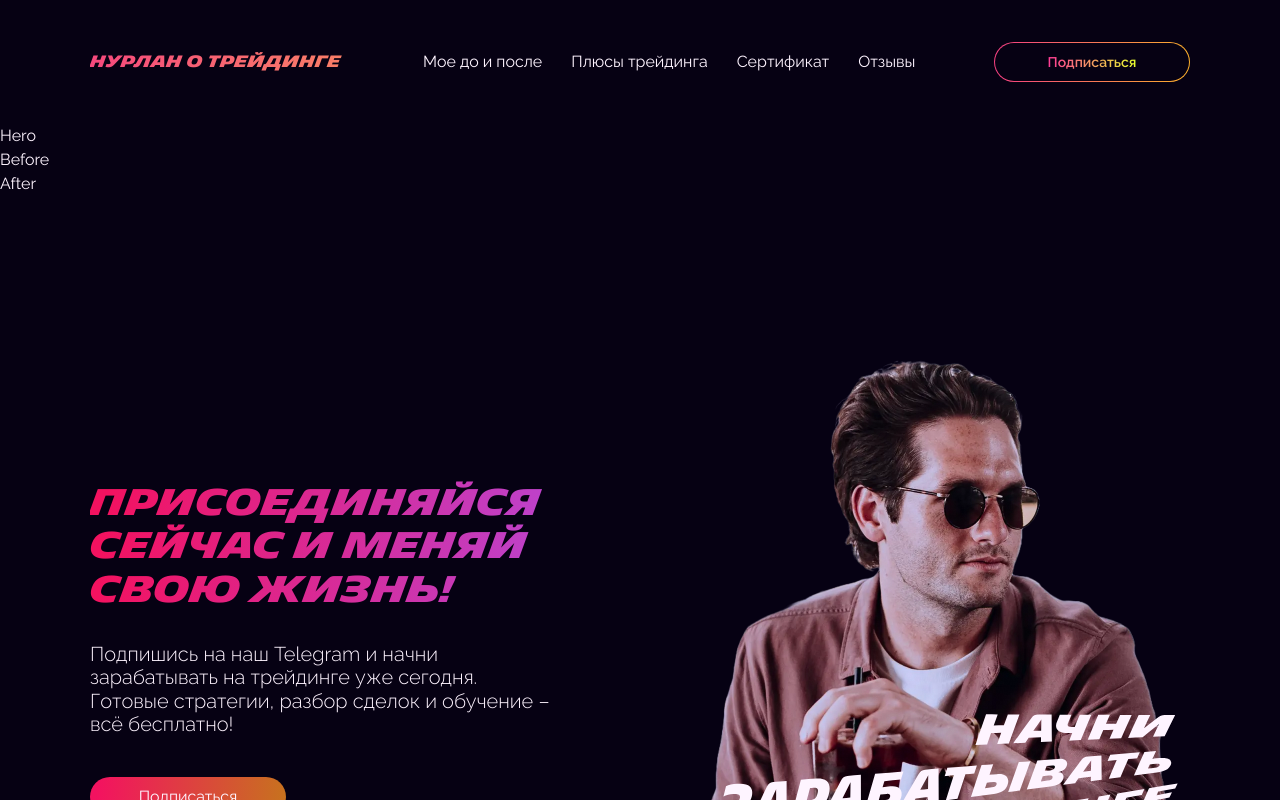
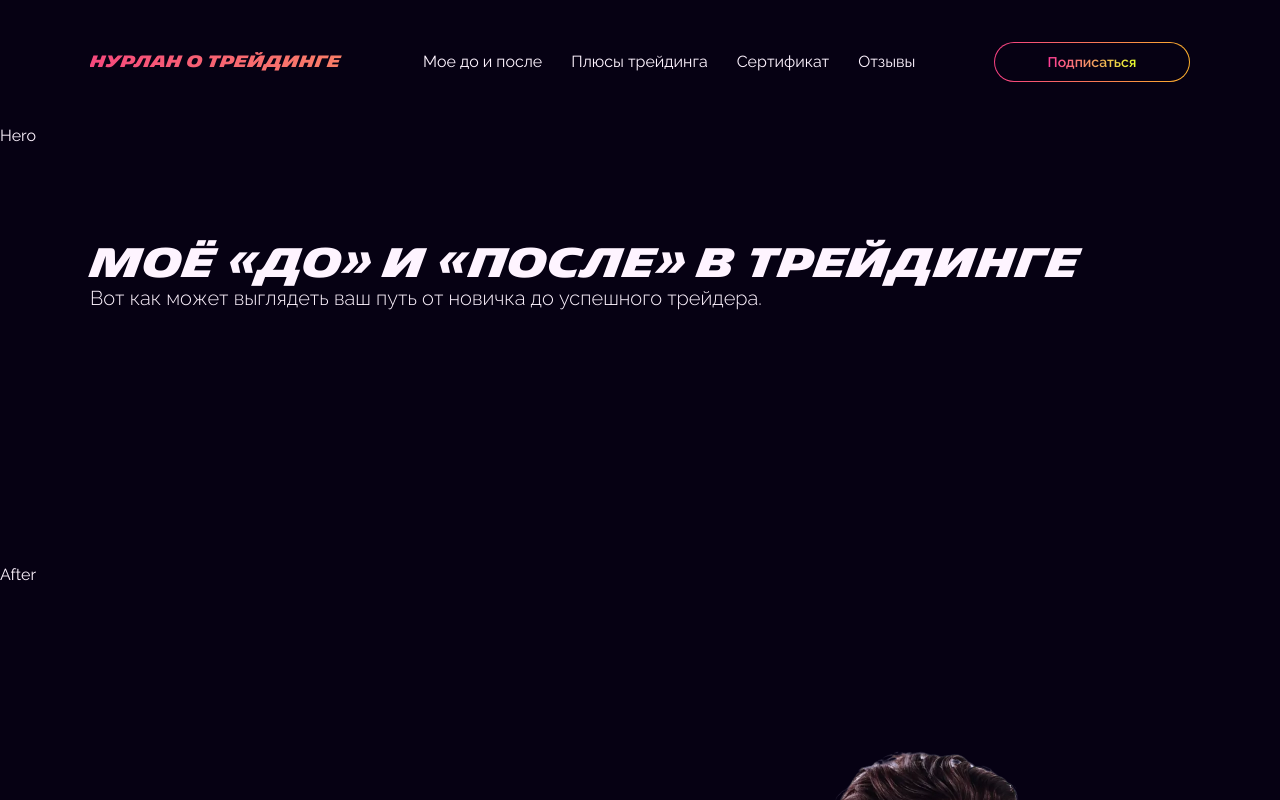
Before and after one commit to cyanidium-dev/crypto-landing, a Next.js app: page / in a window 1280 px wide. Shown: the top 800 px of the page. Built offline with nearby package versions, Linux system fonts and the light colour scheme.

Commit message:
added before section title and description

```diff
--- a/src/components/homePage/before/Before.tsx
+++ b/src/components/homePage/before/Before.tsx
@@ -1,5 +1,17 @@
 import React from "react";
 
 export default function Before() {
-  return <div>Before</div>;
+  return (
+    <section
+      className="container max-w-[1920px] scroll-mt-[82px] tabxl:scroll-mt-[124px] pt-[100px] tabxl:pt-[91px] pb-14 tabxl:pb-[125px]
+    mb-[78px] tabxl:mb-[127px]"
+    >
+      <h2 className="font-michelin uppercase text-center tabxl:text-left text-24bold tabxl:text-40bold">
+        Моё «До» и «После» в трейдинге
+      </h2>
+      <p className="text-14light tabxl:text-20light">
+        Вот как может выглядеть ваш путь от новичка до успешного трейдера.
+      </p>
+    </section>
+  );
 }
```
Also changed, not shown: src/components/homePage/certificate/Certificate.tsx (+6 -2 lines).
